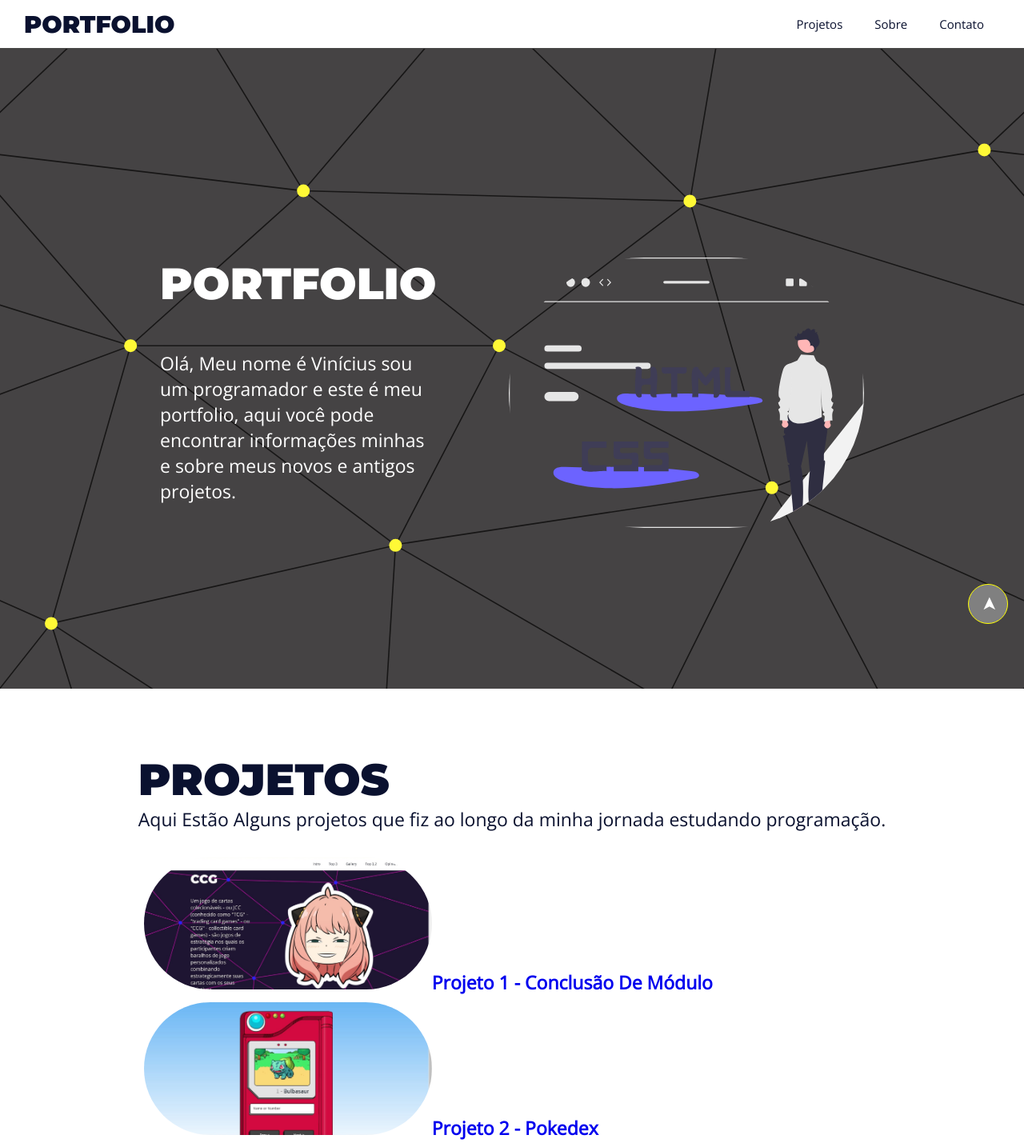
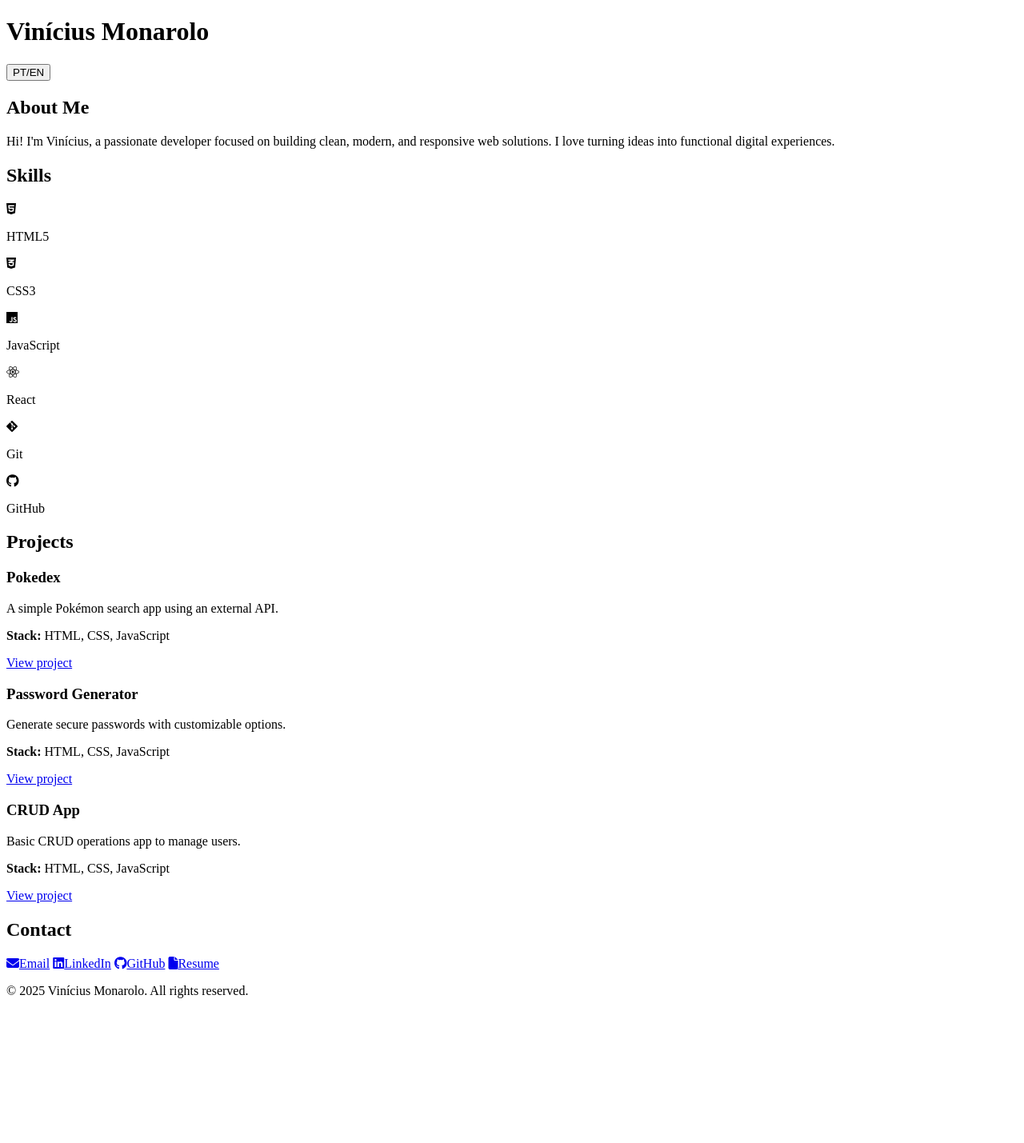
Before and after one commit to ViniciusMonarolo/Portfolio, a plain HTML site: page index.html in a window 1280 px wide. Shown: the top 1429 px of the page at 80% size. After the commit the page ends 1264 px from the top, so only its background shows below. Drawn offline with nearby package versions, Linux system fonts and the light colour scheme.

Commit message:
Update index.html

```diff
--- a/index.html
+++ b/index.html
@@ -2,121 +2,71 @@
 <html lang="pt-BR">
 
 <head>
-    <meta charset="UTF-8">
-    <meta http-equiv="X-UA-Compatible" content="IE=edge">
-    <meta name="viewport" content="width=device-width, initial-scale=1.0">
-    <title>Vinícius Portfolio's</title>
-    <link rel="stylesheet" href="style.css">
-    <link rel="preconnect" href="https://fonts.googleapis.com">
-    <link rel="preconnect" href="https://fonts.gstatic.com" crossorigin>
-    <link href="https://fonts.googleapis.com/css2?family=Montserrat:wght@900&family=Open+Sans&display=swap"
-        rel="stylesheet">
+
+    <meta charset="UTF-8" />
+  <meta name="viewport" content="width=device-width, initial-scale=1.0" />
+  <title>Vinícius Monarolo | Portfolio</title>
+  <link rel="stylesheet" href="https://cdnjs.cloudflare.com/ajax/libs/font-awesome/6.4.0/css/all.min.css">
 </head>
 
 <body>
-    <input id="close-menu" class="close-menu" type="checkbox">
-    <label class="close-menu-label" title="close menu" for="close-menu"></label>
-    <aside class="menu">
-        <div class="menu-content">
-            <h1 onclick="getElementById('close-menu').checked = false;"><a href="#">Portfolio</a></h1>
-            <nav>
-                <ul onclick="getElementById('close-menu').checked = false;">
-                    <li><a href="#intro">Projetos</a></li>
-                    <li><a href="#top3">Sobre</a></li>
-                    <li><a href="#contato">Contato</a></li>
-                </ul>
-            </nav>
-        </div>
-    </aside>
-    <div class="menu-spacing"></div>
+    <header>
+    <h1 id="title">Vinícius Monarolo</h1>
+    <button onclick="toggleLanguage()">PT/EN</button>
+  </header>
 
-    <section class="main_bg section">
-        <div class="main-content intro-content">
-            <div class="content">
-                <h2>Portfolio</h2>
-                <p>Olá, Meu nome é Vinícius sou um programador e este é meu portfolio, aqui você pode encontrar informações minhas e sobre meus novos e antigos projetos.</p>
-            </div>
-            <div class="content-img">
-                <img src="assets/img/html_css.svg" alt="Homen ao lado de html e css">
-            </div>
-        </div>
-    </section>
+  <section id="about" class="fade-in">
+    <h2 id="about-title">About Me</h2>
+    <p id="about-text">Hi! I'm Vinícius, a passionate developer focused on building clean, modern, and responsive web solutions. I love turning ideas into functional digital experiences.</p>
+  </section>
 
-    <section id="intro" class="white_bg section">
-        <div class="main-content">
-            <h2>Projetos</h2>
-            <p>Aqui Estão Alguns projetos que fiz ao longo da minha jornada estudando programação.
-            </p>
-            <li><a href="https://viniciusmonarolo.github.io/Projeto-Curso/"><img src="assets/img/img-landing-page.jpg">Projeto 1 - Conclusão De Módulo</a></li>
-            <li><a href="https://viniciusmonarolo.github.io/Projeto-Pokedex/"><img  src="assets/img/img-pokedex.jpg">Projeto 2 - Pokedex</a></li>
-            <li><a href="https://viniciusmonarolo.github.io/Gerador-de-senhas/"><img src="assets/img/img-Gerador-senha.jpg">Projeto 3 - Gerador De Senhas</a></li>
-        </div>
-    </section>
+  <section id="skills" class="fade-in">
+    <h2 id="skills-title">Skills</h2>
+    <div class="skills-grid">
+      <div><i class="fab fa-html5"></i><p>HTML5</p></div>
+      <div><i class="fab fa-css3-alt"></i><p>CSS3</p></div>
+      <div><i class="fab fa-js"></i><p>JavaScript</p></div>
+      <div><i class="fab fa-react"></i><p>React</p></div>
+      <div><i class="fab fa-git-alt"></i><p>Git</p></div>
+      <div><i class="fab fa-github"></i><p>GitHub</p></div>
+    </div>
+  </section>
 
-    <section id="top3" class="main_bg top3-grid section">
-        <div class="main-content grid-content">
-            <h2 class="grid-spacing-head">Sobre</h2>
-            <p class="grid-spacing">Sobre Mim</p>
+  <section id="projects" class="fade-in">
+    <h2 id="projects-title">Projects</h2>
+    <div class="projects">
+      <div class="project fade-in">
+        <h3>Pokedex</h3>
+        <p>A simple Pokémon search app using an external API.</p>
+        <p><strong>Stack:</strong> HTML, CSS, JavaScript</p>
+        <a href="#">View project</a>
+      </div>
+      <div class="project fade-in">
+        <h3>Password Generator</h3>
+        <p>Generate secure passwords with customizable options.</p>
+        <p><strong>Stack:</strong> HTML, CSS, JavaScript</p>
+        <a href="#">View project</a>
+      </div>
+      <div class="project fade-in">
+        <h3>CRUD App</h3>
+        <p>Basic CRUD operations app to manage users.</p>
+        <p><strong>Stack:</strong> HTML, CSS, JavaScript</p>
+        <a href="#">View project</a>
+      </div>
+    </div>
+  </section>
 
-            <div class="grid">
-                <article>
-                    <p>Sou um rapaz de 18 anos que estuda programação e que deseja seguir nesta área
-                        por sempre ter gostado de tecnologia, Atualmente cursando Programação na escola Ctrl+Play.</p>
-                </article>
-                <article>
-                    <p>Por um tempo trabalhei em empresa familiar
-                        nas áreas de produção e administração.
-                    </p>
-                </article>
-                <article>
-                    <p> Tenho nível de inglês intermediário.</p>
-                </article>
-            </div>
-        </div>
-    </section>
-    <section class="contact-container" id="contato">
-        <div class="contact-content">
-            <h2>Contatos</h2>
+  <section id="contact" class="fade-in">
+    <h2 id="contact-title">Contact</h2>
+    <div class="contact-links">
+      <a href="mailto:vinicius@email.com"><i class="fas fa-envelope"></i>Email</a>
+      <a href="https://www.linkedin.com" target="_blank"><i class="fab fa-linkedin"></i>LinkedIn</a>
+      <a href="https://github.com/viniciusmonarolo" target="_blank"><i class="fab fa-github"></i>GitHub</a>
+      <a href="/resume.pdf" target="_blank"><i class="fas fa-file"></i>Resume</a>
+    </div>
+  </section>
 
-<p>
-  <a href="mailto:monarolovinicius001@gmail.com">
-    <img src="assets/img/email logo portfolio.png" alt="Email icon" width="20px" height="20px">
-    monarolovinicius001@gmail.com
-  </a>
-</p>
-
-<p>
-  <a href="https://wa.me/+5511992703337">
-    <img src="assets/img/icone_whatss.avif" alt="WhatsApp icon" width="20px" height="20px">
-    +55 (11) 99270-3337
-  </a>
-</p>
-
-<p>
-  <a href="https://www.linkedin.com/in/vin%C3%ADcius-monarolo-b578b62a6/">
-    <img src="assets/img/linkdekin logo portfolio.png" alt="LinkedIn icon" width="20px" height="20px">
-    linkedin.com/in/vinicius monarolo/
-  </a>
-</p>
-
-<p>
-    <a href="https://github.com/ViniciusMonarolo">
-        <img src="assets/img/logo git portfolio.png" alt="Github icon" width="20px" height="20px">
-        https://github.com/ViniciusMonarolo
-    </a>
-</p>
-
-<p>
-    <a href="https://viniciusmonarolo.github.io/Curriculo/">
-        <img src="assets/img/img curriculo portfolio.jpg" alt="Curriculo icon" width="20px" height="20px">
-        Meu Currículo
-    </a>
-</p>
-
-<p>
-    Sinta-se a vontade de me procurar caso se sinta interessado em saber mais ou querer que eu lhe faça algum tipo de serviço.
-  </p>
-        </div>
-        <a class="back-to-top" href="#">➤</a>
-    </section>
+  <footer>
+    <p>&copy; 2025 Vinícius Monarolo. All rights reserved.</p>
+  </footer>
     </body>
```
